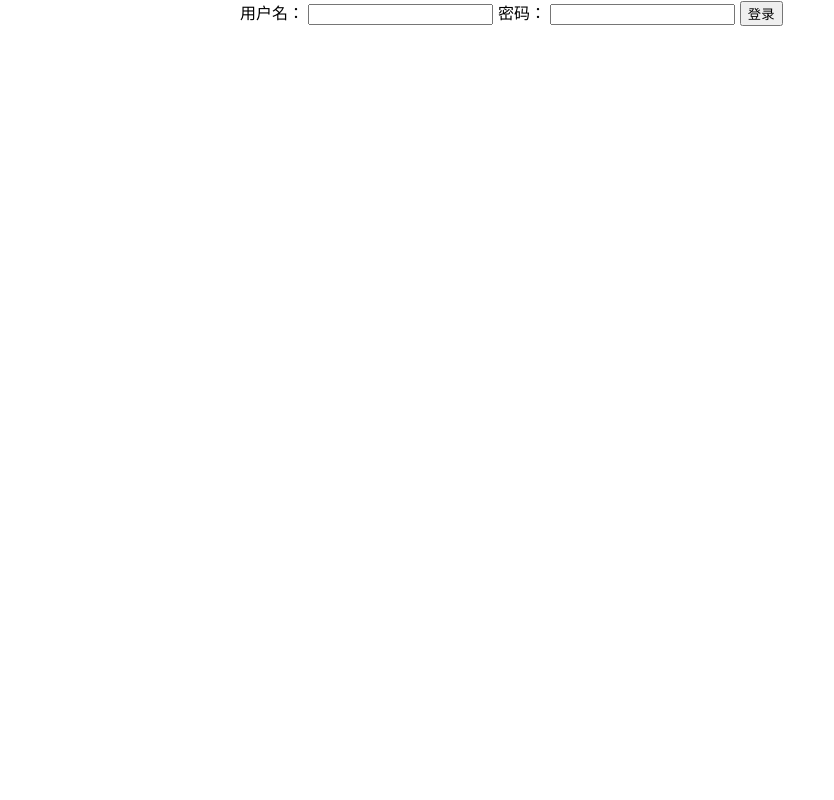
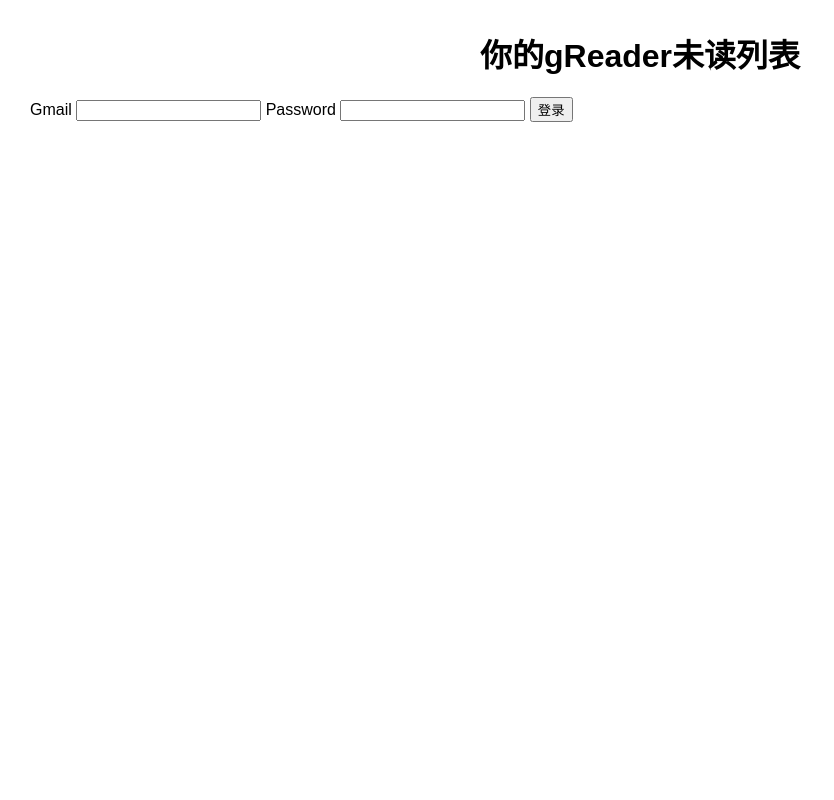
Before and after one commit to kilnyy/Terse-gReader, a PHP site: page / in a window 1280 px wide. Shown: the whole page, without its empty margins (0-834 px from the left). Run offline with PHP 8.4, Linux system fonts and the light colour scheme.

Commit message:
change style css

```diff
--- a/index.php
+++ b/index.php
@@ -4,8 +4,8 @@
     }
 
     $has_login = true;
-    if (isset($_COOKIE['21INSIST_SESSION_ID'])) {
-        $sid = $_COOKIE['21INSIST_SESSION_ID'];
+    if (isset($_COOKIE['GREADER_SESSION_ID'])) {
+        $sid = $_COOKIE['GREADER_SESSION_ID'];
         session_id($sid);
         session_start();
         if (isset($_SESSION['user']) && isset($_SESSION['passwd'])) {
@@ -17,7 +17,7 @@
             session_start();
             $_SESSION['user'] = $_POST['user'];
             $_SESSION['passwd'] = $_POST['passwd'];
-            setcookie('21INSIST_SESSION_ID', session_id(), time() + 60*60*24*30, "/");
+            setcookie('GREADER_SESSION_ID', session_id(), time() + 60*60*24*30, "/");
             $has_login = true;
         }
     }
@@ -29,19 +29,14 @@
         <link rel=stylesheet href="style.css" type="text/css" />
     </head>
     <body>
+        <div class="rb">
+            <h1>你的gReader未读列表</h1>
+        </div>
 <?php
     if ($has_login) {
         getNews($_SESSION['user'], $_SESSION['passwd']);
     } else {
-?>
-        <form method="post" action="index.php">
-            <span>用户名：</span>
-            <input type="text" name="user" />
-            <span>密码：</span>
-            <input type="password" name="passwd" />
-            <input type="submit" name="submit" value="登录" />
-        </form>
-<?php
+        include("login.php");
     }
 ?>
     </body>
--- /dev/null
+++ b/login.php
@@ -0,0 +1,7 @@
+<form method="post" action="index.php">
+    <span>Gmail</span>
+    <input type="text" name="user" />
+    <span>Password</span>
+    <input type="password" name="passwd" />
+    <input type="submit" name="submit" value="登录" />
+</form>
--- a/style.css
+++ b/style.css
@@ -1,6 +1,7 @@
 body
 {
-    width:800px; margin:0 auto;
+    margin:0px auto;
+    padding: 30px;
     font-family:arial,sans-serif;
 }
 
@@ -10,3 +11,19 @@
     -moz-border-radius: 8px;
     border-radius: 8px;
 }
+
+.rfloat
+{
+    float: right;
+}
+
+h1
+{
+    text-align: center;
+}
+
+div.entry
+{
+    padding: 10px;
+    border: 2px solid #ccc;
+}
```
Also changed, not shown: 1 other file.
